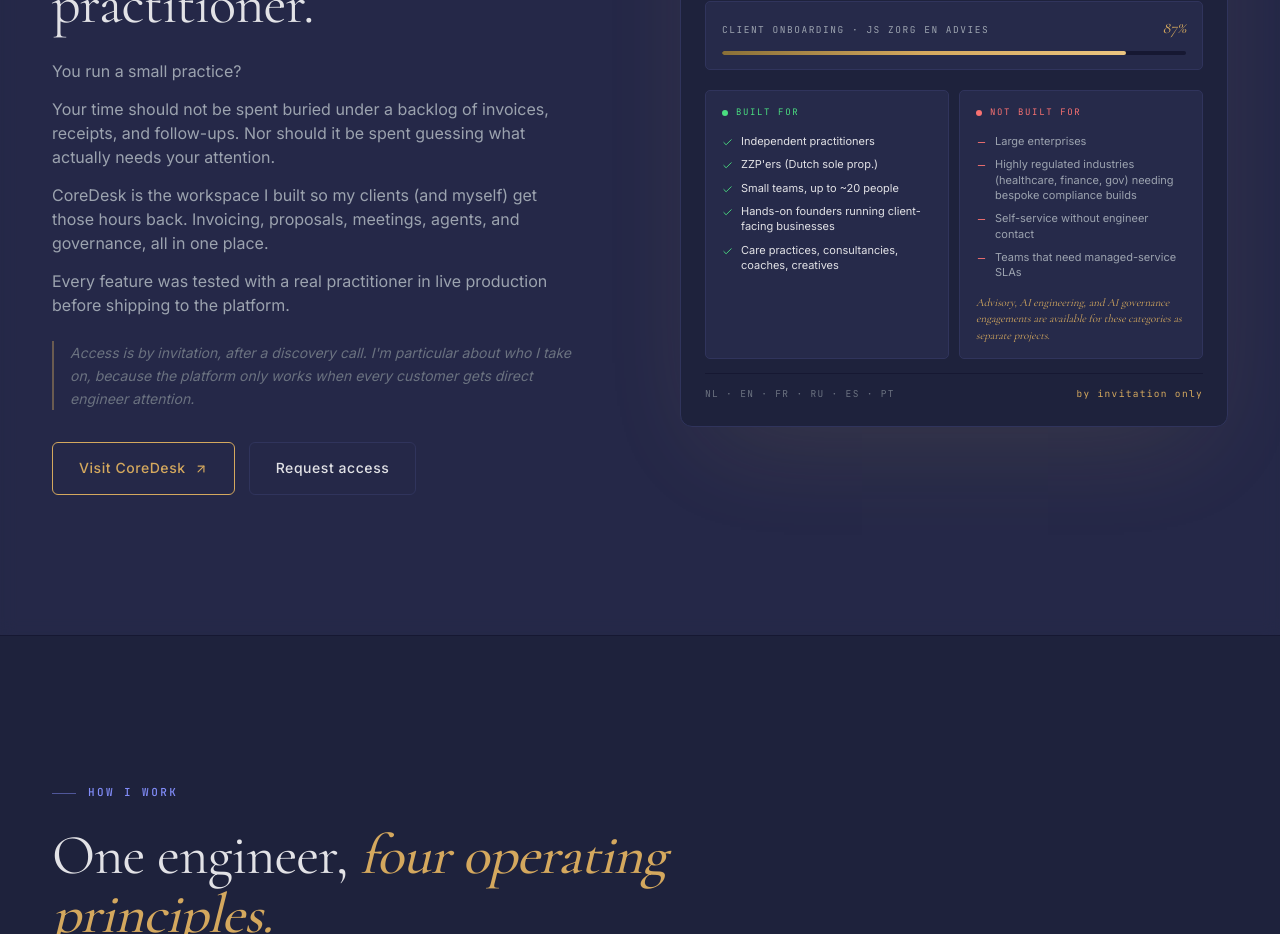
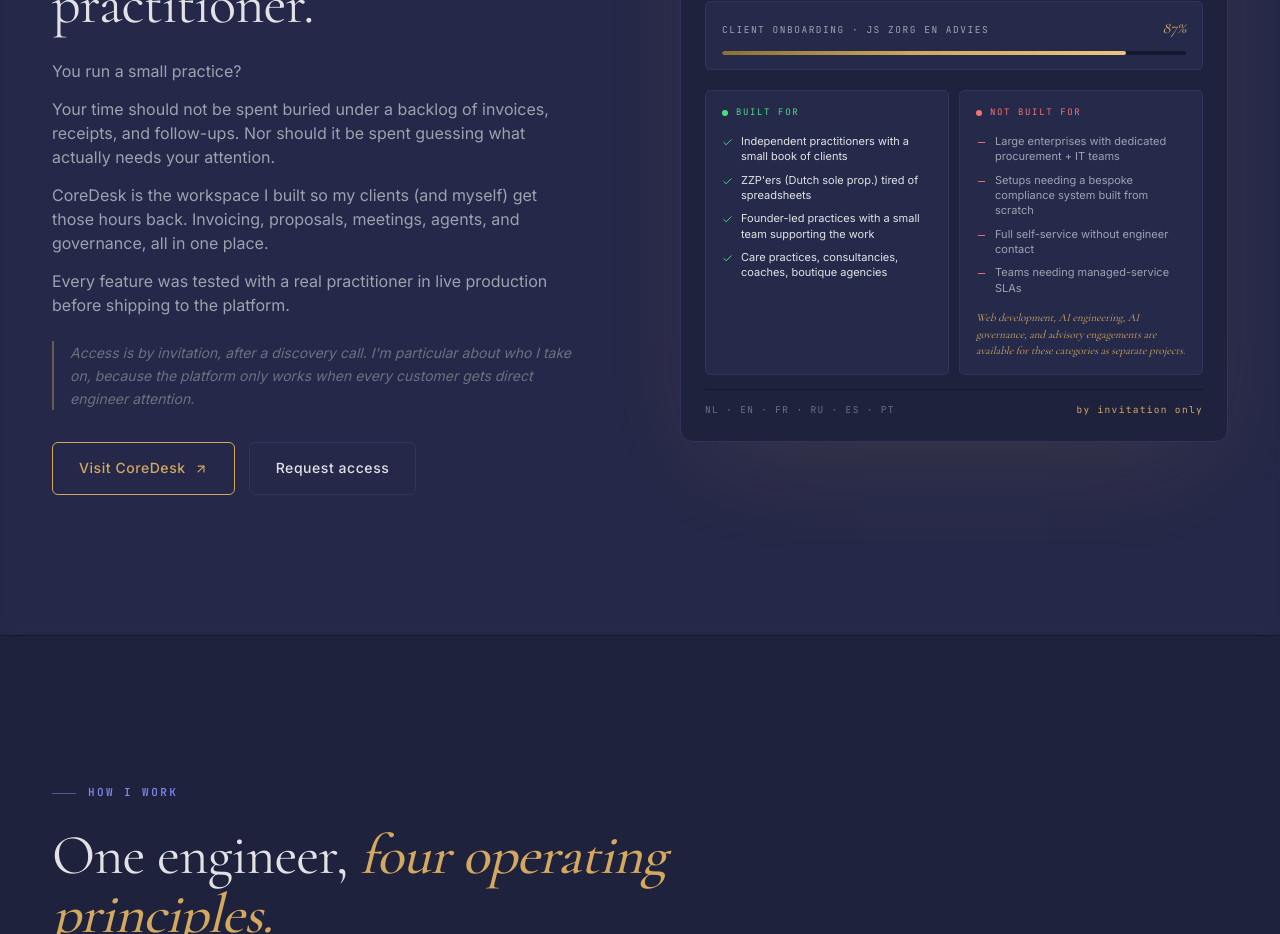
Before and after one commit to hc-core-tech/hccoretech-site, a Next.js app: page / in a window 1280 px wide. Shown: the part 3340-4274 px from the top of the page. Built offline with nearby package versions, Linux system fonts and the light colour scheme.

Commit message:
sync homepage + services coredesk sections to match refined coredesk page — no contradictions

```diff
--- a/app/components/HCCoreTechHomepage.tsx
+++ b/app/components/HCCoreTechHomepage.tsx
@@ -992,17 +992,16 @@
   const tasksVal    = useAnimateOnView(128,  mockupVisible, 1500);
 
   const forItems = [
-    'Independent practitioners',
-    "ZZP'ers (Dutch sole prop.)",
-    'Small teams, up to ~20 people',
-    'Hands-on founders running client-facing businesses',
-    'Care practices, consultancies, coaches, creatives',
+    'Independent practitioners with a small book of clients',
+    "ZZP'ers (Dutch sole prop.) tired of spreadsheets",
+    'Founder-led practices with a small team supporting the work',
+    'Care practices, consultancies, coaches, boutique agencies',
   ];
   const notForItems = [
-    'Large enterprises',
-    'Highly regulated industries (healthcare, finance, gov) needing bespoke compliance builds',
-    'Self-service without engineer contact',
-    'Teams that need managed-service SLAs',
+    'Large enterprises with dedicated procurement + IT teams',
+    'Setups needing a bespoke compliance system built from scratch',
+    'Full self-service without engineer contact',
+    'Teams needing managed-service SLAs',
   ];
 
   return (
@@ -1335,7 +1334,7 @@
                       fontSize: '11px', lineHeight: 1.5,
                       color: T.gold,
                     }}>
-                      Advisory, AI engineering, and AI governance engagements are available for these categories as separate projects.
+                      Web development, AI engineering, AI governance, and advisory engagements are available for these categories as separate projects.
                     </div>
                   </div>
                 </div>
```
Also changed, not shown: app/services/page.tsx (+5 -5 lines).
